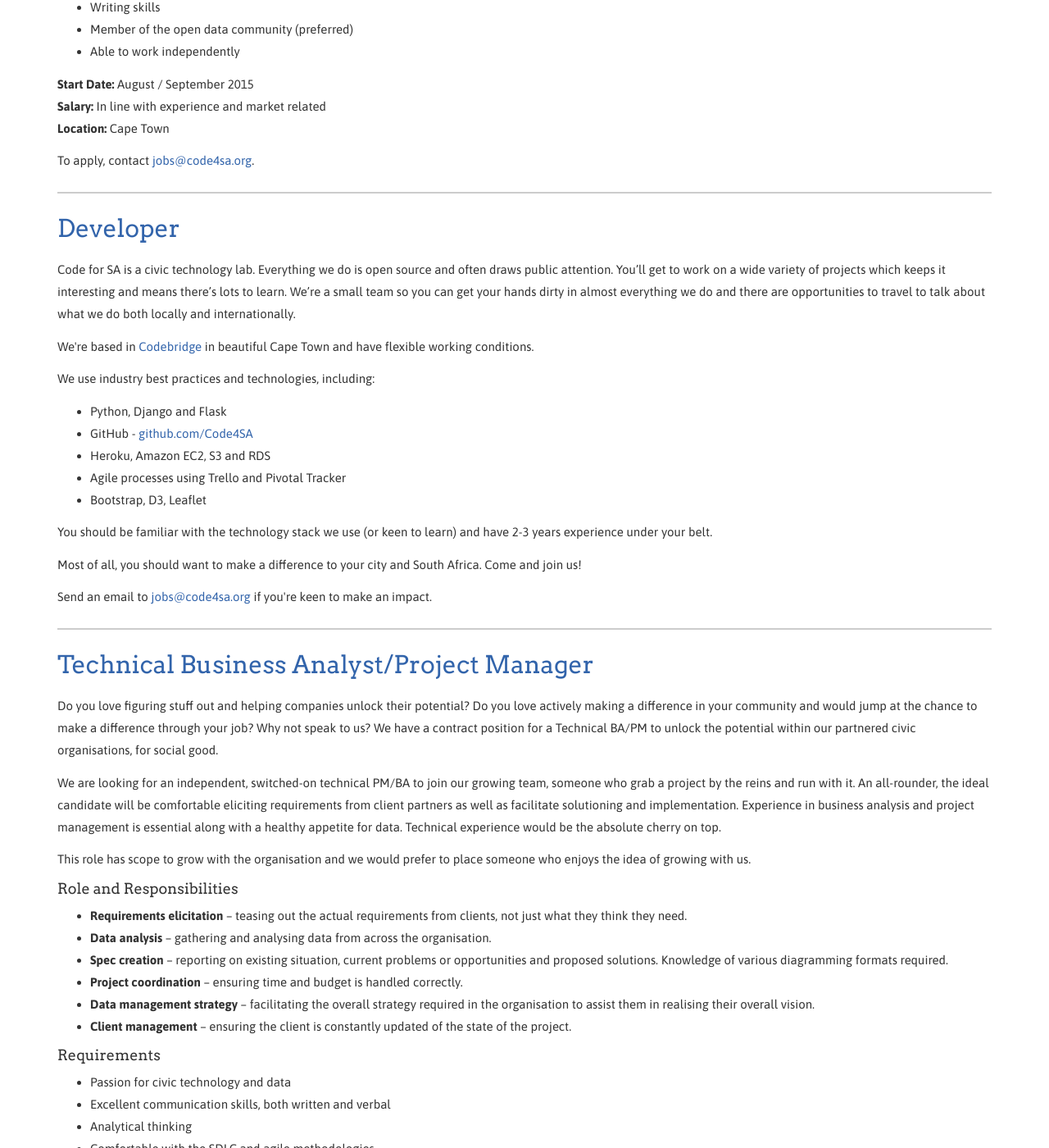
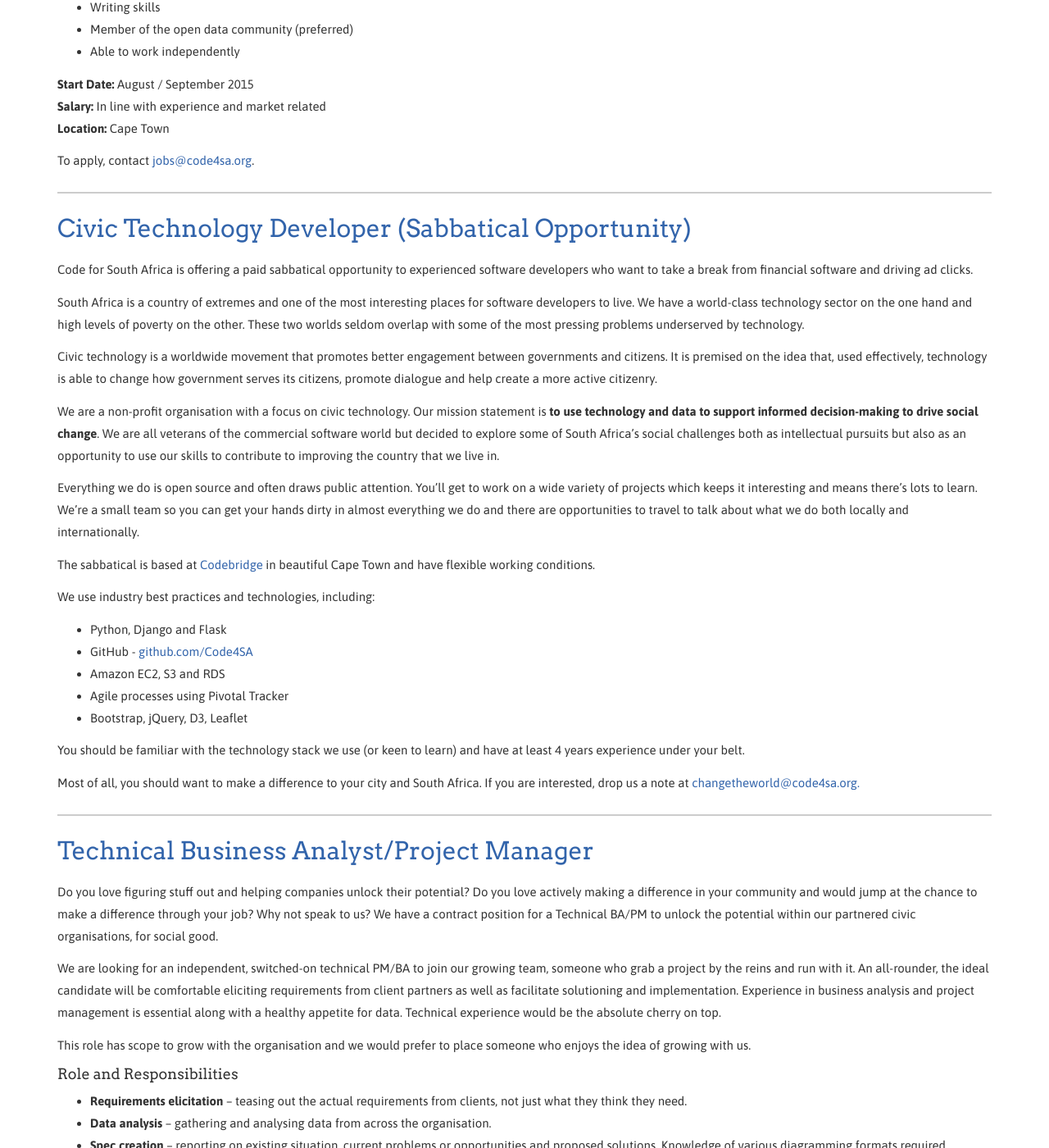
Before and after one commit to Code4SA/old-code4sa.github.io, a Jekyll site: the page built from careers.html, in a window 1280 px wide and 1400 px high, scrolled down 861 px. Shown: the whole window at 82% size. Built offline with Jekyll 4.4.1, drawn with Linux system fonts in a browser that asks for light colours; Markdown is read by kramdown in place of the engine named in the settings; some of the changed text lies outside the part shown.

Commit message:
dev job ad updates to become the best sabbatical opportunity in the world

```diff
--- a/careers.html
+++ b/careers.html
@@ -18,7 +18,7 @@
    		<h2> Open Positions </h2>
         <ul>
           <li><a href="#wrangler">Data Wrangler </a></li>
-          <li><a href="#developer">Developer </a></li>
+          <li><a href="#developer">Civic Technology Developer (Sabbatical Opportunity)</a></li>
           <li><a href="#BA/PM">Technical BA/PM </a></li>
           <li><a href="#communitymanager">Community Manager</a></li>
         </ul>
@@ -56,12 +56,16 @@
     <hr>
 
     <section>
-      <h2><a id="developer">Developer</a></h2>
+      <h2><a id="developer">Civic Technology Developer (Sabbatical Opportunity)</a></h2>
 
-      <p>Code for SA is a civic technology lab. Everything we do is open source and often draws public attention. You’ll get to work on a wide variety of projects which keeps it interesting and means there’s lots to learn. We’re a small team so you can get your hands dirty in almost everything we do and there are opportunities to travel to talk about what we do both locally and internationally.</p>
+      <p>Code for South Africa is offering a paid sabbatical opportunity to experienced software developers who want to take a break from financial software and driving ad clicks. </p>
+	  <p>South Africa is a country of extremes and one of the most interesting places for software developers to live. We have a world-class technology sector on the one hand and high levels of poverty on the other. These two worlds seldom overlap with some of the most pressing problems underserved by technology.</p>
+      <p>Civic technology is a worldwide movement that promotes better engagement between governments and citizens. It is premised on the idea that, used effectively, technology is able to change how government serves its citizens, promote dialogue and help create a more active citizenry.</p>
+      <p>We are a non-profit organisation with a focus on civic technology. Our mission statement is <strong>to use technology and data to support informed decision-making to drive social change</strong>. We are all veterans of the commercial software world but decided to explore some of South Africa’s social challenges both as intellectual pursuits but also as an opportunity to use our skills to contribute to improving the country that we live in.</p>
+      <p>Everything we do is open source and often draws public attention. You’ll get to work on a wide variety of projects which keeps it interesting and means there’s lots to learn. We’re a small team so you can get your hands dirty in almost everything we do and there are opportunities to travel to talk about what we do both locally and internationally.</p>
 
       <p>
-      We're based in <a href="http://www.codebridge.co.za/">Codebridge</a> in beautiful Cape Town and have flexible working conditions.
+      The sabbatical is based at <a href="http://www.codebridge.co.za/">Codebridge</a> in beautiful Cape Town and have flexible working conditions.
       </p>
 
       <p>
@@ -71,22 +75,20 @@
       <ul>
         <li>Python, Django and Flask</li>
         <li>GitHub - <a href="https://github.com/Code4SA/">github.com/Code4SA</a></li>
-        <li>Heroku, Amazon EC2, S3 and RDS</li>
-        <li>Agile processes using Trello and Pivotal Tracker</li>
-        <li>Bootstrap, D3, Leaflet</li>
+        <li>Amazon EC2, S3 and RDS</li>
+        <li>Agile processes using Pivotal Tracker</li>
+        <li>Bootstrap, jQuery, D3, Leaflet</li>
       </ul>
 
       <p>
-      You should be familiar with the technology stack we use (or keen to learn) and have 2-3 years experience under your belt.
+      You should be familiar with the technology stack we use (or keen to learn) and have at least 4 years experience under your belt.
       </p>
 
       <p>
-      Most of all, you should want to make a difference to your city and South Africa. Come and join us!
+      Most of all, you should want to make a difference to your city and South Africa. If you are interested, drop us a note at <a href="mailto:changetheworld@code4sa.org">changetheworld@code4sa.org.</a>
+
       </p>
 
-      <p>
-      Send an email to <a href="mailto:jobs@code4sa.org">jobs@code4sa.org</a> if you're keen to make an impact.
-      </p>
     </section>
 
     <hr>
```
